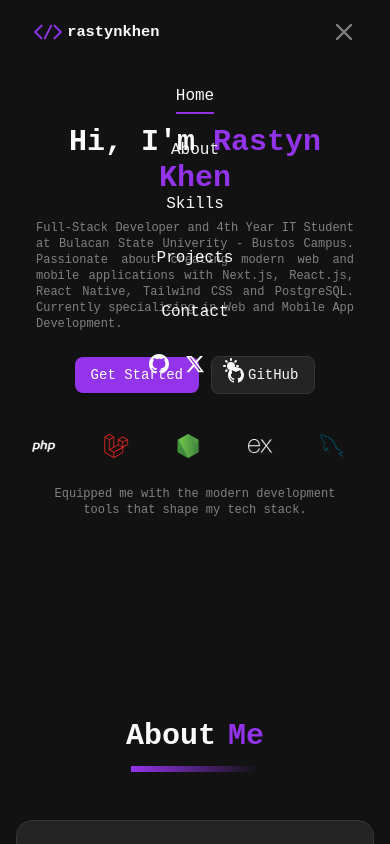
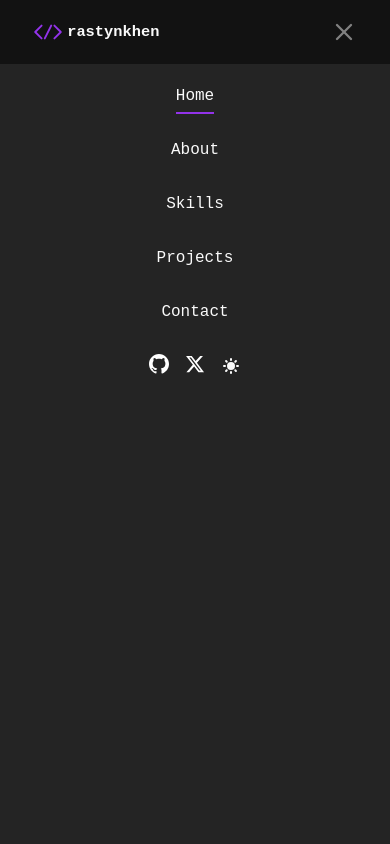
Before and after one commit to rastynkhen18/rastynkhen-portfolio, a React (Vite) app: page / in a window 390 px wide. Both pictures are taken after a click on the icon 344 px from the left and 32 px from the top of the page. Shown: the top 844 px of the page. Built offline with nearby package versions, Linux system fonts and the light colour scheme.

Commit message:
Merged Updates

```diff
--- a/src/components/Header.jsx
+++ b/src/components/Header.jsx
@@ -132,8 +132,8 @@ const Header = () => {
 			<div
 				ref={mobileMenuRef}
 				className={`absolute z-40 top-16 left-0 w-full h-screen ${scrolled
-					? "bg-[var(--card-color)] text-[var(--text-color)]"
-					: "bg-[var(--card-color)] text-[var(--text-color)]"
+					? "bg-[var(--card-bg)] text-[var(--text-color)]"
+					: "bg-[var(--card-bg)] text-[var(--text-color)]"
 					} flex flex-col justify-start items-center gap-6 px-10 py-5 text-base transition-all duration-300 md:hidden ${isOpen
 						? "translate-x-0 opacity-100"
 						: "-translate-x-[-130%] opacity-0 pointer-events-none"
```
